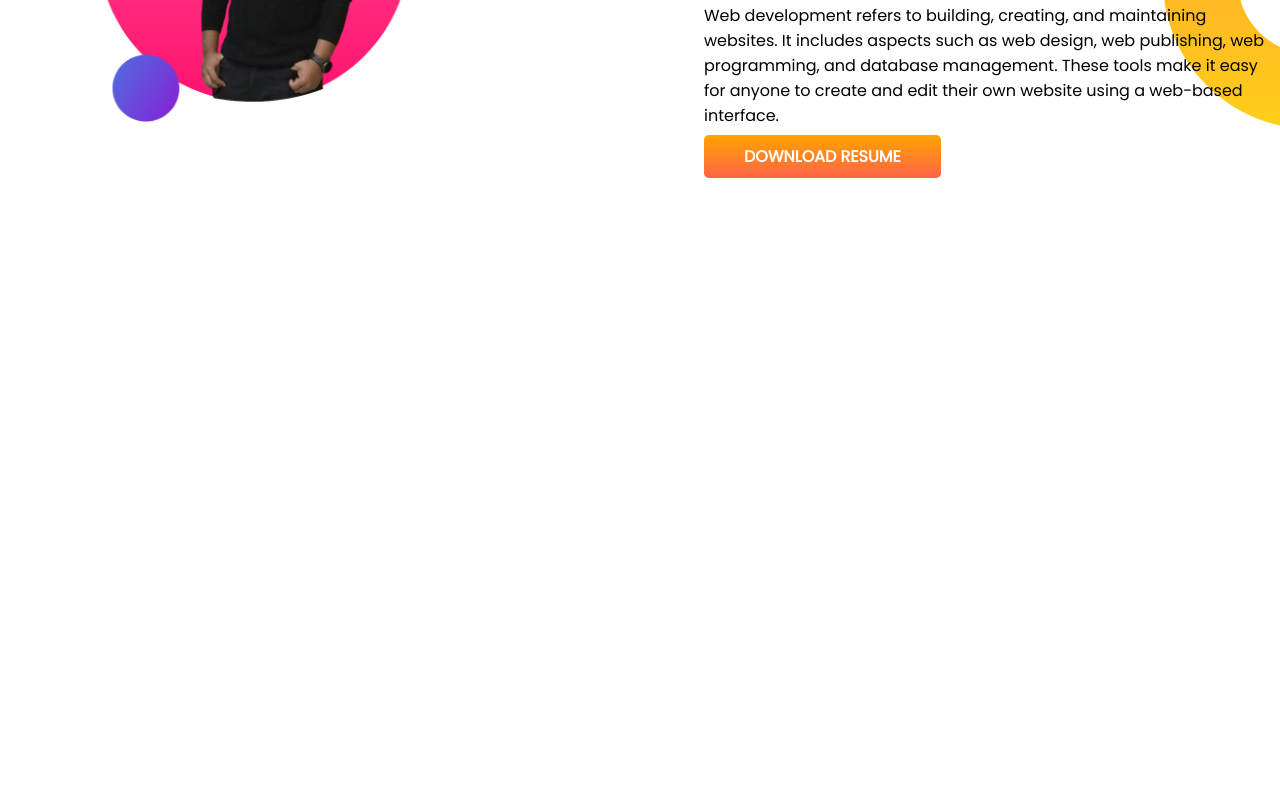
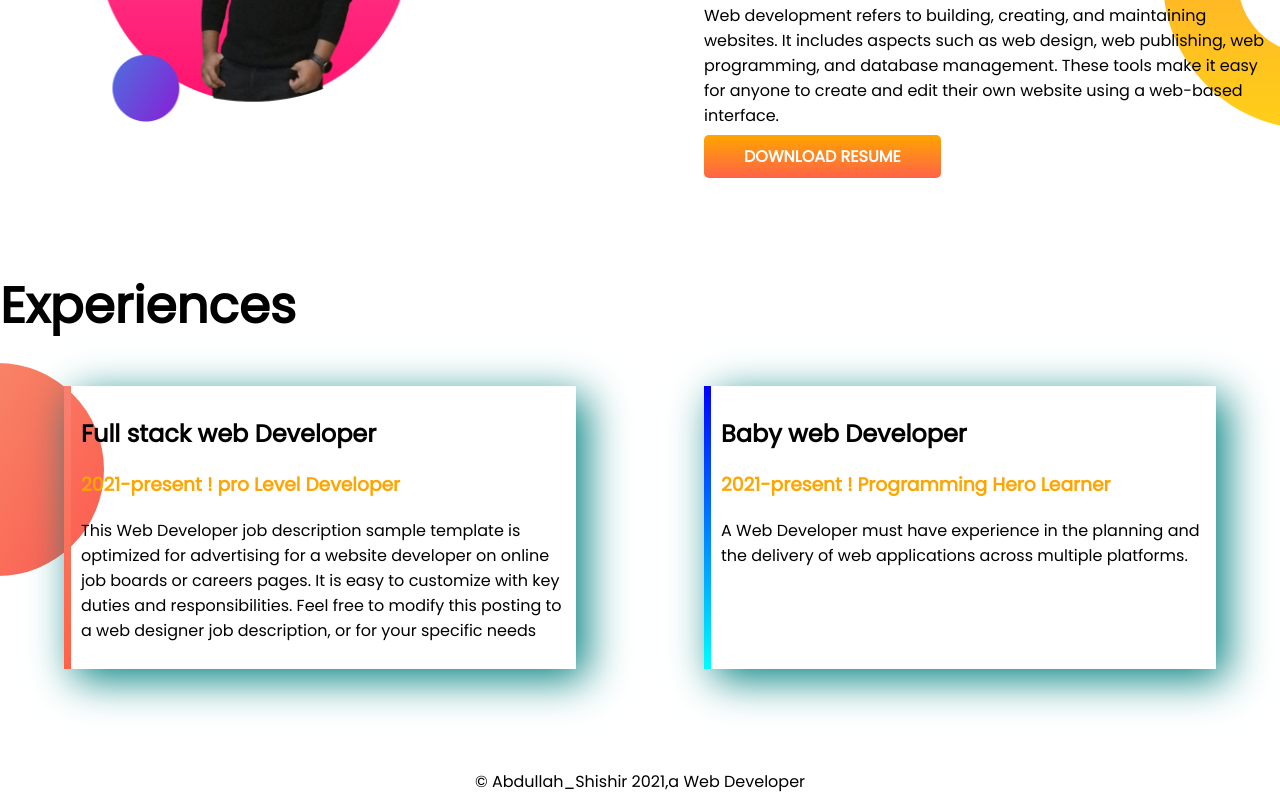
Before and after one commit to Shishir800/developer.portfolio, a plain HTML site: page index.html in a window 1280 px wide. Shown: the part 873-1683 px from the top of the page. Before the commit the page ends 1142 px from the top, so only its background shows below. Drawn offline with Linux system fonts and the light colour scheme.

Commit message:
footer added

```diff
--- a/index.html
+++ b/index.html
@@ -13,7 +13,7 @@
 </head>
 
 <body>
-    <section class="top-banner">
+    <section class="top-banner flexible-container">
         <div class="half-width">
             <h1>Welcome To </h1>
             <h1><span class="color-orange">Abdullah_Shishir</span> World</h1>
@@ -31,7 +31,7 @@
         </div>
     </section>
 
-    <section class="dream-big">
+    <section class="dream-big flexible-container">
         <div class="half-width">
             <img src="images/5.png" alt="">
         </div>
@@ -45,7 +45,32 @@
         </div>
 
     </section>
+    <section class="experiences-area">
+        <h1>Experiences</h1>
+        <div class="flexible-container">
+            <div id="full-stack-web" class="experiences-item">
+                <h2>Full stack web Developer</h2>
+                <h3 class="color-orange">2021-present ! pro Level Developer</h3>
+                <p>This Web Developer job description sample template is optimized for advertising for a website
+                    developer
+                    on online job boards or careers pages. It is easy to customize with key duties and responsibilities.
+                    Feel free to modify this posting to a web designer job description, or for your specific needs</p>
+
+            </div>
+            <div id="web-dev-exp" class="experiences-item">
+                <h2>Baby web Developer</h2>
+                <h3 class="color-orange">2021-present ! Programming Hero Learner </h3>
+                <p>A Web Developer must have experience in the planning and the delivery of web applications across
+                    multiple
+                    platforms.
+                </p>
+            </div>
+        </div>
+
     </section>
+    <footer>
+        <p>© Abdullah_Shishir 2021,a Web Developer</p>
+    </footer>
 </body>
 
 </html>
--- a/style.css
+++ b/style.css
@@ -8,7 +8,7 @@ h1{
     .color-orange{
         color: orange;
     }
-section{
+.flexible-container{
     display: flex;
     margin-bottom: 100px;
 }
@@ -38,3 +38,30 @@ border-radius: 5px;
     background-position: right;
 
 }
+.experiences-item{
+    box-shadow: 10px 10px 40px teal;
+    width: 40%;
+    margin-left: 5%;
+    margin-right: 5%;
+    padding: 10px;
+
+
+}
+.experiences-area{
+    background-image: url(images/exp-bg.png);
+    background-repeat: no-repeat;
+    background-position: left;
+}
+#web-dev-exp{
+    border-left:  7px solid;
+    border-image: linear-gradient(blue,cyan);
+    border-image-slice: 1;
+}
+#full-stack-web{
+    border-left:  7px solid;
+    border-image: linear-gradient(salmon,tomato);
+    border-image-slice: 1;
+}
+footer p{
+    text-align: center;
+}
```
